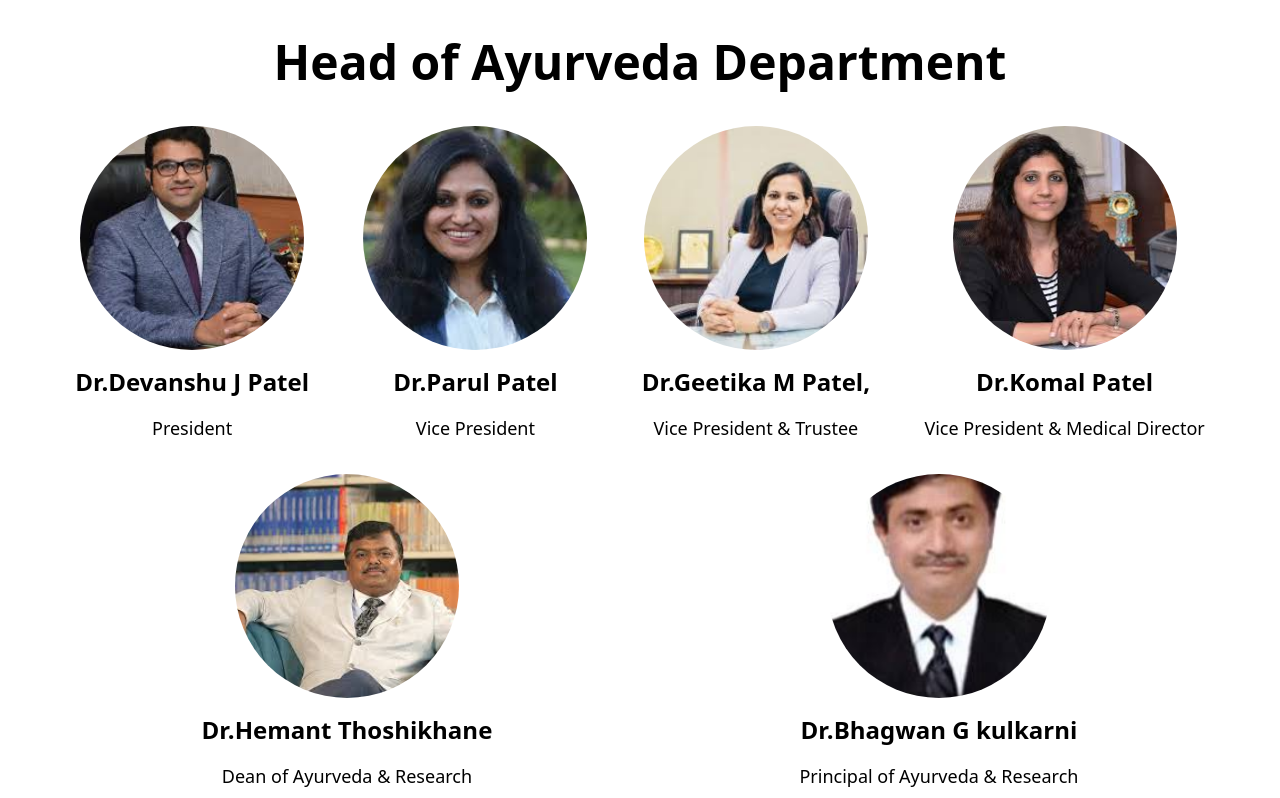
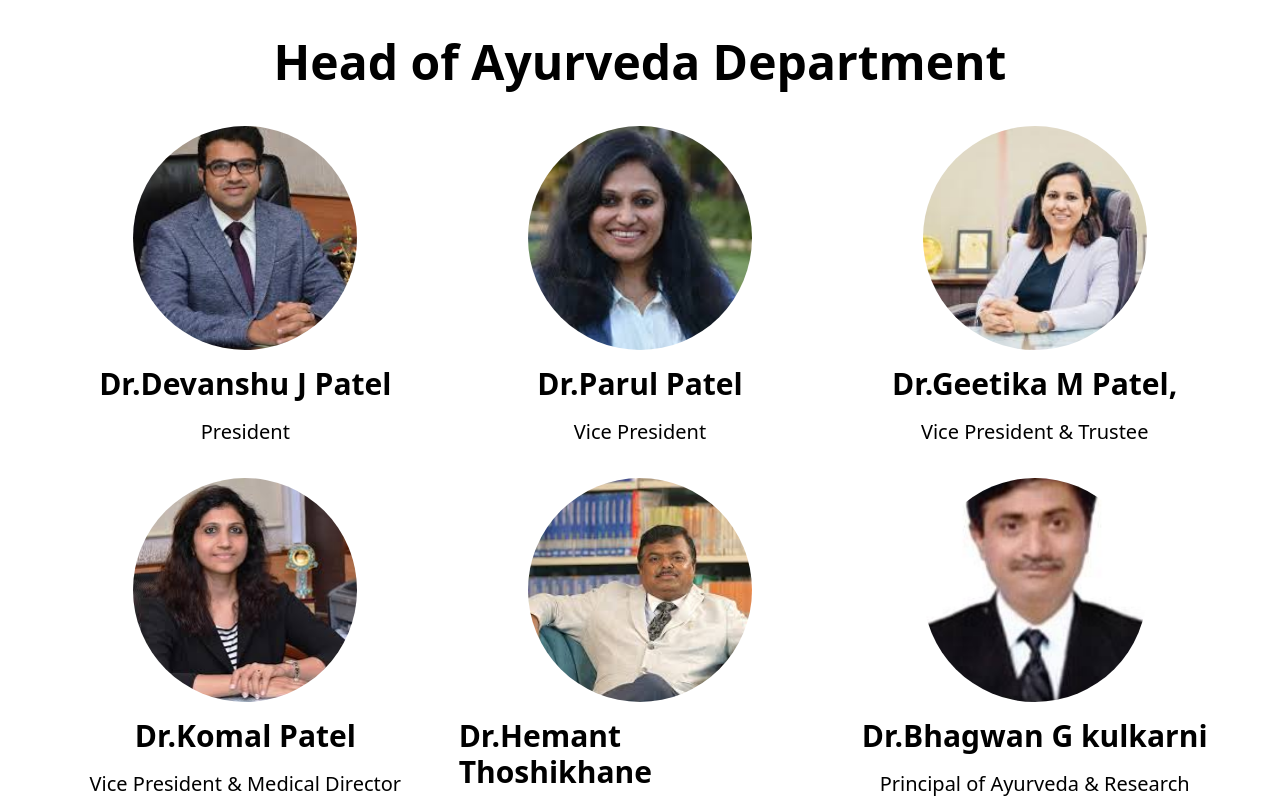
Before and after one commit to Meet2054/ayurveda, a Next.js app: page / in a window 1280 px wide. Shown: the part 2242-3040 px from the top of the page. Built offline with nearby package versions, Linux system fonts and the light colour scheme.

Commit message:
animation added

```diff
--- a/app/dashboard/components/team.tsx
+++ b/app/dashboard/components/team.tsx
@@ -6,19 +6,25 @@ const Team = (props: Props) => {
   return (
     <div className='w-full h-auto min-h-[80vh] flex flex-col items-center justify-around text-white py-8'>
       <div className='mb-8 p-2 text-center'>
-        <h1 className='text-5xl font-bold text-black'>Head of Ayurveda Department</h1>
+        <h1 className='text-3xl sm:text-4xl lg:text-5xl font-bold text-black animate-float-in'>
+          Head of Ayurveda Department
+        </h1>
       </div>
 
-      <div className='flex flex-wrap justify-around gap-8 w-full px-16'>
-        {/* Map over teammember data */}
+      <div className='grid grid-cols-2 sm:grid-cols-2 lg:grid-cols-3 gap-8 w-full px-16'>
         {teammember.map((member) => (
           <div key={member.id} className='flex flex-col items-center gap-4'>
             <div
-              className='w-56 h-56 rounded-full bg-cover bg-center'
-              style={{ backgroundImage: `url(${member.image.src})` }} // Use member's imageUrl
+              className='w-40 h-40 sm:w-48 sm:h-48 lg:w-56 lg:h-56 rounded-full bg-cover bg-center'
+              style={{ backgroundImage: `url(${member.image.src})` }}
             />
-            <h1 className='font-bold text-black text-2xl'>{member.name}</h1> {/* Display name */}
-            <p className='text-black text-lg'>{member.post}</p> {/* Display post */}
+            {/* Responsive Text */}
+            <h1 className='font-bold text-black text-xl sm:text-2xl lg:text-3xl animate-float-in'>
+              {member.name}
+            </h1>
+            <p className='text-black text-base sm:text-lg lg:text-xl'>
+              {member.post}
+            </p>
           </div>
         ))}
       </div>
--- a/app/globals.css
+++ b/app/globals.css
@@ -58,24 +58,3 @@
     --chart-5: 340 75% 55%;
   }
 }
-
-@layer base {
-  * {
-    @apply border-border;
-  }
-  body {
-    @apply bg-background text-foreground;
-  }
-}
-@keyframes slide {
-  0% {
-    transform: translateX(100%);
-  }
-  100% {
-    transform: translateX(-100%);
-  }
-}
-
-.animate-slide {
-  animation: slide linear infinite;
-}
--- a/tailwind.config.ts
+++ b/tailwind.config.ts
@@ -1,4 +1,4 @@
-import type { Config } from "tailwindcss"
+import type { Config } from "tailwindcss";
 
 const config = {
   darkMode: ["class"],
@@ -7,7 +7,7 @@ const config = {
     './components/**/*.{ts,tsx}',
     './app/**/*.{ts,tsx}',
     './src/**/*.{ts,tsx}',
-	],
+  ],
   prefix: "",
   theme: {
     container: {
@@ -63,6 +63,24 @@ const config = {
           "0%": { transform: "translateX(-200px)" },
           "100%": { transform: "translateX(200px)" },
         },
+        floatIn: {
+          "0%": { transform: "translateY(-100px)", opacity: "0" },
+          "100%": { transform: "translateY(0)", opacity: "1" },
+        },
+        gridReveal: {
+          "0%": {
+            opacity: "0",
+            transform: "scale(0.2)", // Start small
+          },
+          "100%": {
+            opacity: "1",
+            transform: "scale(1)", // Full size
+          },
+        },
+        boxReveal: {
+          '0%': { opacity: '0', transform: 'scale(0.5)' },
+          '100%': { opacity: '1', transform: 'scale(1)' },
+        },
         "accordion-down": {
           from: { height: "0" },
           to: { height: "var(--radix-accordion-content-height)" },
@@ -74,12 +92,15 @@ const config = {
       },
       animation: {
         move: "move 5s linear infinite",
+        'float-in': 'floatIn 2s ease-out forwards',
+        'grid-reveal': 'gridReveal 2s ease-in-out forwards', // Grid animation for images
+        'box-reveal': 'boxReveal 0.8s ease-out forwards',
         "accordion-down": "accordion-down 0.2s ease-out",
         "accordion-up": "accordion-up 0.2s ease-out",
       },
     },
   },
   plugins: [require("tailwindcss-animate")],
-} satisfies Config
+} satisfies Config;
 
-export default config
+export default config;
```
